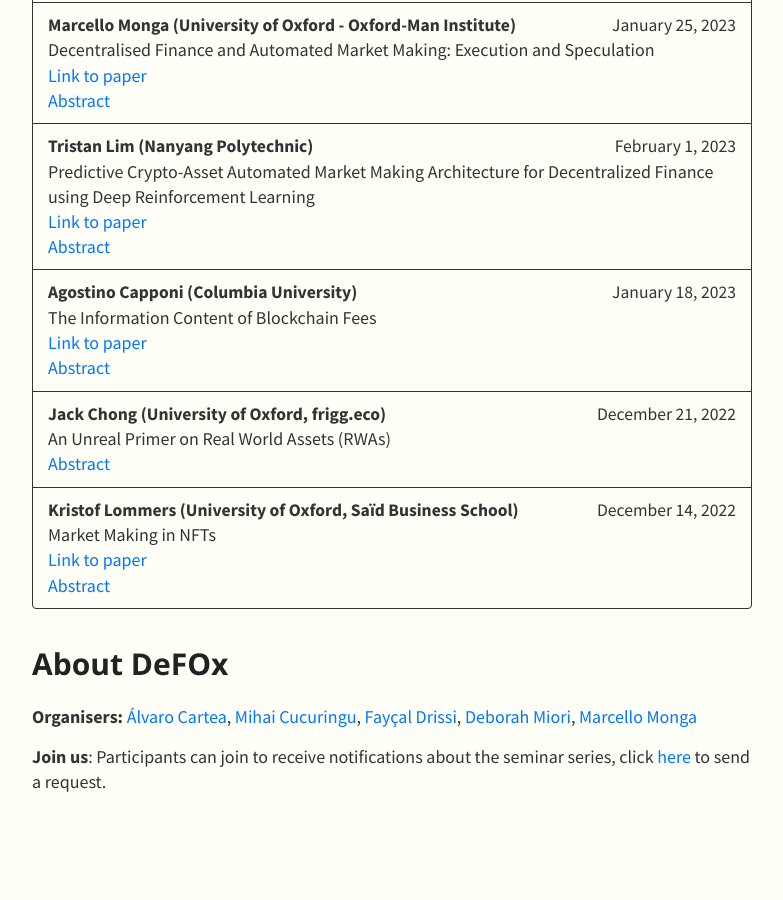
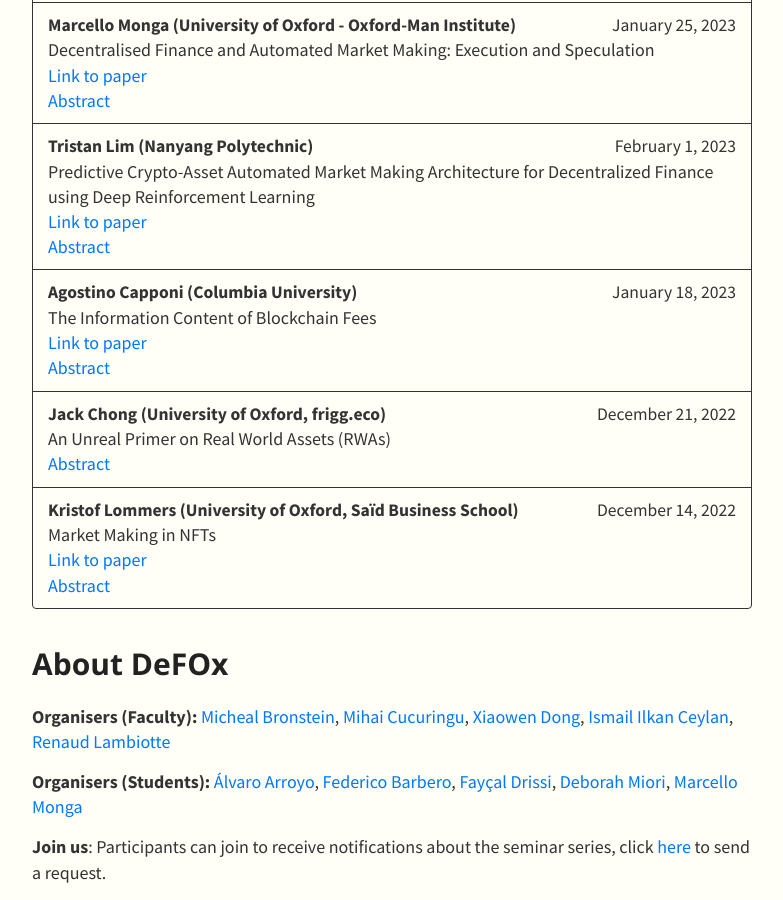
Before and after one commit to AlvaroArroyo/logox.github.io, a Jekyll site: the page built from index.md, in a window 1280 px wide and 900 px high, scrolled down 1593 px. Shown: the whole window, without its empty margins (248-1031 px from the left). Built offline with Jekyll 4.4.1, drawn with Linux system fonts in a browser that asks for light colours; nearby versions of some CDN libraries; our own code applies the rules of GitHub Pages for plain Markdown files; before the commit the page ends 2402 px from its top, so only the background shows below that.

Commit message:
Update index.md

```diff
--- a/index.md
+++ b/index.md
@@ -64,7 +64,9 @@ The "Learning on Graphs and Geometry" reading group at Oxford University is a fo
 
 # About DeFOx
 
-**Organisers:** <a href="https://sites.google.com/site/alvarocartea/home">Álvaro Cartea</a>, <a href="https://www.stats.ox.ac.uk/~cucuring/">Mihai Cucuringu</a>, <a href="https://www0.maths.ox.ac.uk/people/faycal.drissi">Fayçal Drissi</a>, <a href="https://www.maths.ox.ac.uk/people/deborah.miori">Deborah Miori</a>, <a href="https://www.maths.ox.ac.uk/people/marcello.monga">Marcello Monga</a>
+**Organisers (Faculty):** <a href="https://www.cs.ox.ac.uk/people/michael.bronstein/">Micheal Bronstein</a>, <a href="https://www.stats.ox.ac.uk/~cucuring/">Mihai Cucuringu</a>, <a href="https://web.media.mit.edu/~xdong/">Xiaowen Dong</a>, <a href="https://www.cs.ox.ac.uk/people/ismaililkan.ceylan/">Ismail Ilkan Ceylan</a>, <a href="https://www.cs.ox.ac.uk/people/ismaililkan.ceylan/"><a href="https://www.maths.ox.ac.uk/people/renaud.lambiotte">Renaud Lambiotte</a>
+
+**Organisers (Students):** <a href="https://sites.google.com/site/alvarocartea/home">Álvaro Arroyo</a>, <a href="https://www.stats.ox.ac.uk/~cucuring/">Federico Barbero</a>, <a href="https://www0.maths.ox.ac.uk/people/faycal.drissi">Fayçal Drissi</a>, <a href="https://www.maths.ox.ac.uk/people/deborah.miori">Deborah Miori</a>, <a href="https://www.maths.ox.ac.uk/people/marcello.monga">Marcello Monga</a>
 
 **Join us**:
 Participants can join to receive notifications about the seminar series, click <a href="mailto:mihai.cucuringu@stats.ox.ac.uk">here</a> to send a request.
```
